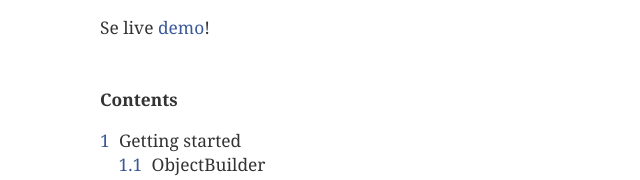
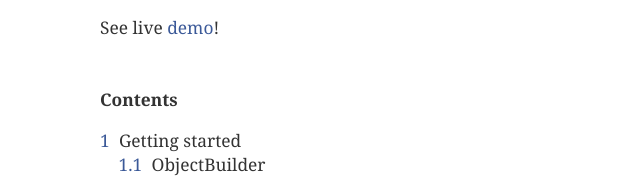
Before and after one commit to brettz9/json-pull-parser, a website built with webpack: page docs/index.html in a window 1280 px wide. Shown: the part 451-631 px from the top of the page, 0-640 px from the left. Built offline with nearby package versions, Linux system fonts and the light colour scheme.

Commit message:
Fix typo

```diff
--- a/docs/index.html
+++ b/docs/index.html
@@ -2,7 +2,7 @@
 <span class="hljs-keyword">let</span> builder = <span class="hljs-keyword">new</span> JSONPullParser.ObjectBuilder();
 
 <span class="hljs-keyword">for</span> (<span class="hljs-keyword">let</span> token <span class="hljs-keyword">of</span> parser) builder.handle(token);
-</code></pre><p>Se live <a href="http://www.susi.se/json-pull-parser/demo.html">demo</a>!</p></section><div class="spec-toc"><div class="title">Contents</div><ol><li><a href="#sec-Getting-started"><span class="spec-secid">1</span>Getting started</a><input hidden class="toggle" type="checkbox" checked id="_toggle_1" /><label for="_toggle_1"></label><ol><li><a href="#sec-ObjectBuilder"><span class="spec-secid">1.1</span>ObjectBuilder</a></li><li><a href="#sec-Custom-handling-of-events"><span class="spec-secid">1.2</span>Custom handling of events</a></li></ol></li><li><a href="#sec-Conformance"><span class="spec-secid">2</span>Conformance</a></li><li><a href="#sec-Results"><span class="spec-secid">3</span>Results</a></li></ol></div></header><section id="sec-Getting-started" secid="1"><h2><span class="spec-secid" title="link to this section"><a href="#sec-Getting-started">1</a></span>Getting started</h2><p><code>JSONPullParser</code> provides a simple API for iterating over the tokens in <a href="http://www.json.org/">JSON</a> data.</p><p>If your <em>JavaScript</em> engine supports <a href="https://developer.mozilla.org/en/docs/Web/JavaScript/Reference/Iteration_protocols">Symbol.iterator</a> then your parser is <em>iterable</em>.</p><pre><code><span class="hljs-keyword">let</span> parser  = <span class="hljs-keyword">new</span> JSONPullParser(json);
+</code></pre><p>See live <a href="http://www.susi.se/json-pull-parser/demo.html">demo</a>!</p></section><div class="spec-toc"><div class="title">Contents</div><ol><li><a href="#sec-Getting-started"><span class="spec-secid">1</span>Getting started</a><input hidden class="toggle" type="checkbox" checked id="_toggle_1" /><label for="_toggle_1"></label><ol><li><a href="#sec-ObjectBuilder"><span class="spec-secid">1.1</span>ObjectBuilder</a></li><li><a href="#sec-Custom-handling-of-events"><span class="spec-secid">1.2</span>Custom handling of events</a></li></ol></li><li><a href="#sec-Conformance"><span class="spec-secid">2</span>Conformance</a></li><li><a href="#sec-Results"><span class="spec-secid">3</span>Results</a></li></ol></div></header><section id="sec-Getting-started" secid="1"><h2><span class="spec-secid" title="link to this section"><a href="#sec-Getting-started">1</a></span>Getting started</h2><p><code>JSONPullParser</code> provides a simple API for iterating over the tokens in <a href="http://www.json.org/">JSON</a> data.</p><p>If your <em>JavaScript</em> engine supports <a href="https://developer.mozilla.org/en/docs/Web/JavaScript/Reference/Iteration_protocols">Symbol.iterator</a> then your parser is <em>iterable</em>.</p><pre><code><span class="hljs-keyword">let</span> parser  = <span class="hljs-keyword">new</span> JSONPullParser(json);
 
 <span class="hljs-keyword">for</span> (<span class="hljs-keyword">let</span> token <span class="hljs-keyword">of</span> parser) {
   <span class="hljs-comment">// use token</span>
@@ -72,7 +72,7 @@ JSON.parse done in 184ms
 JSONPullParser parsed 1M tokens in 480ms using 1001 fragments
 JSONPullParser parsed 1M tokens in 396ms using 1001 fragments
   </pre>
-</div><p>Se live <a href="http://www.susi.se/json-pull-parser/demo.html">demo</a>! </p></section><footer>Written in <a href="http://leebyron.com/spec-md/" target="_blank">Spec Markdown</a>.</footer><input hidden class="spec-sidebar-toggle" type="checkbox" id="spec-sidebar-toggle" aria-hidden /><label for="spec-sidebar-toggle" aria-hidden>&#x2630;</label><div class="spec-sidebar" aria-hidden><div class="spec-toc"><div class="title"><a href="#">JSONPullParser</a></div><ol><li id="_sidebar_1"><a href="#sec-Getting-started"><span class="spec-secid">1</span>Getting started</a><input hidden class="toggle" type="checkbox" id="_sidebar_toggle_1" /><label for="_sidebar_toggle_1"></label><ol><li id="_sidebar_1.1"><a href="#sec-ObjectBuilder"><span class="spec-secid">1.1</span>ObjectBuilder</a></li><li id="_sidebar_1.2"><a href="#sec-Custom-handling-of-events"><span class="spec-secid">1.2</span>Custom handling of events</a></li></ol></li><li id="_sidebar_2"><a href="#sec-Conformance"><span class="spec-secid">2</span>Conformance</a></li><li id="_sidebar_3"><a href="#sec-Results"><span class="spec-secid">3</span>Results</a></li></ol></div><script>
+</div><p>See live <a href="http://www.susi.se/json-pull-parser/demo.html">demo</a>! </p></section><footer>Written in <a href="http://leebyron.com/spec-md/" target="_blank">Spec Markdown</a>.</footer><input hidden class="spec-sidebar-toggle" type="checkbox" id="spec-sidebar-toggle" aria-hidden /><label for="spec-sidebar-toggle" aria-hidden>&#x2630;</label><div class="spec-sidebar" aria-hidden><div class="spec-toc"><div class="title"><a href="#">JSONPullParser</a></div><ol><li id="_sidebar_1"><a href="#sec-Getting-started"><span class="spec-secid">1</span>Getting started</a><input hidden class="toggle" type="checkbox" id="_sidebar_toggle_1" /><label for="_sidebar_toggle_1"></label><ol><li id="_sidebar_1.1"><a href="#sec-ObjectBuilder"><span class="spec-secid">1.1</span>ObjectBuilder</a></li><li id="_sidebar_1.2"><a href="#sec-Custom-handling-of-events"><span class="spec-secid">1.2</span>Custom handling of events</a></li></ol></li><li id="_sidebar_2"><a href="#sec-Conformance"><span class="spec-secid">2</span>Conformance</a></li><li id="_sidebar_3"><a href="#sec-Results"><span class="spec-secid">3</span>Results</a></li></ol></div><script>
 (function () {
 var currentSection;
 var numberedSections = [];
```
Also changed, not shown: README.md.
